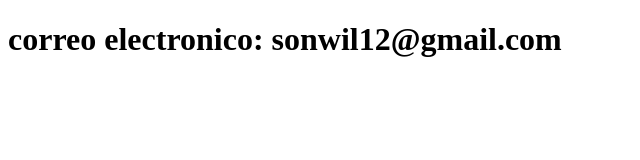
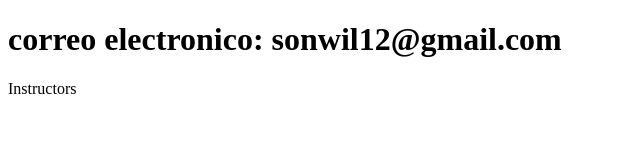
Before and after one commit to sonwil1203/sistmea-de-registro, a plain HTML site: page contacto.html in a window 1280 px wide. Shown: the full height of the page, 0-640 px from the left. Drawn offline with Linux system fonts and the light colour scheme.

Commit message:
Actualiza el contacto

```diff
--- a/contacto.html
+++ b/contacto.html
@@ -7,6 +7,7 @@
 </head>
 <body>
     <h1>correo electronico: sonwil12@gmail.com</h1>
+    <p>Instructors</p>
 
 </body>
 </html>
```
